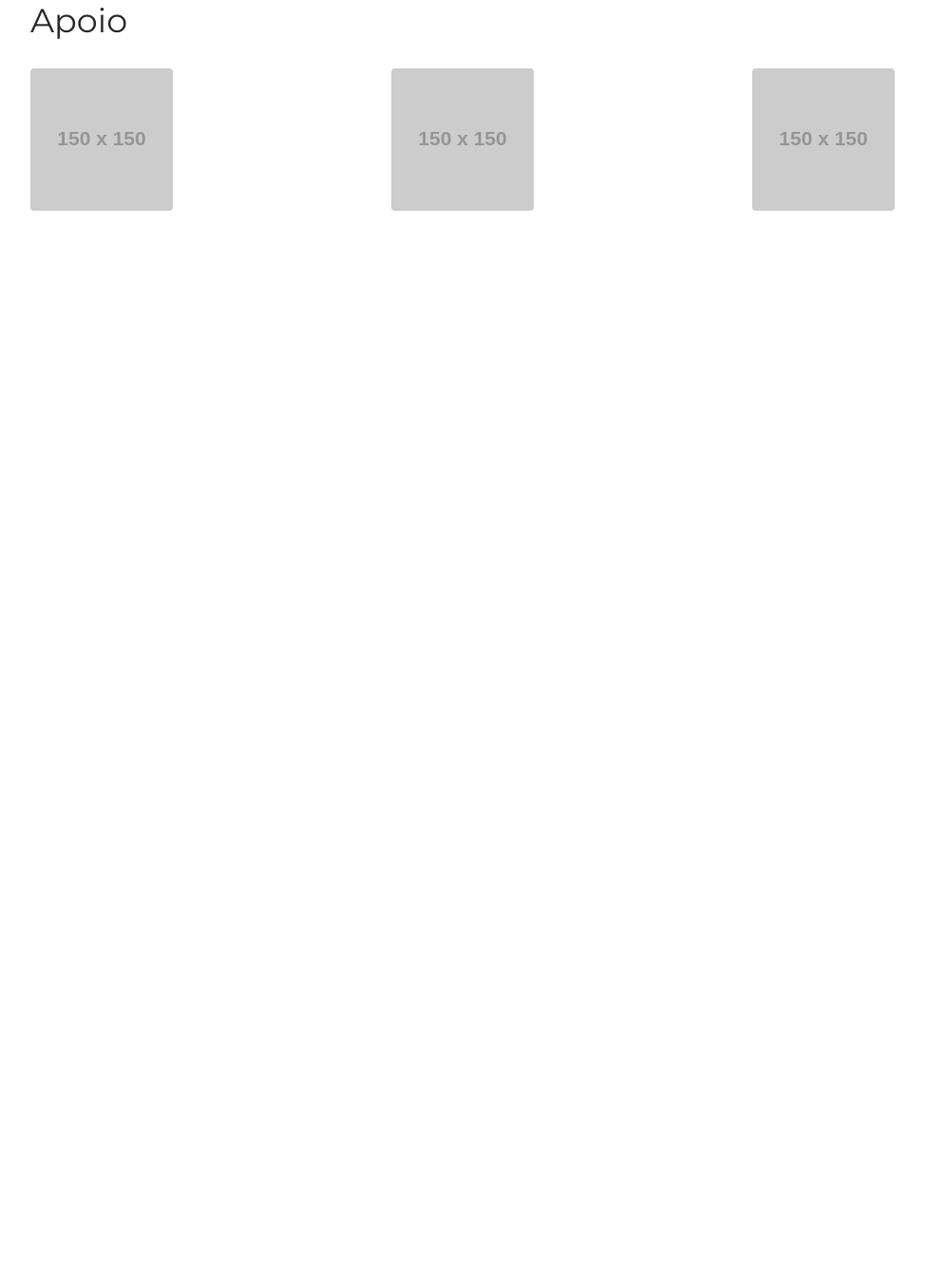
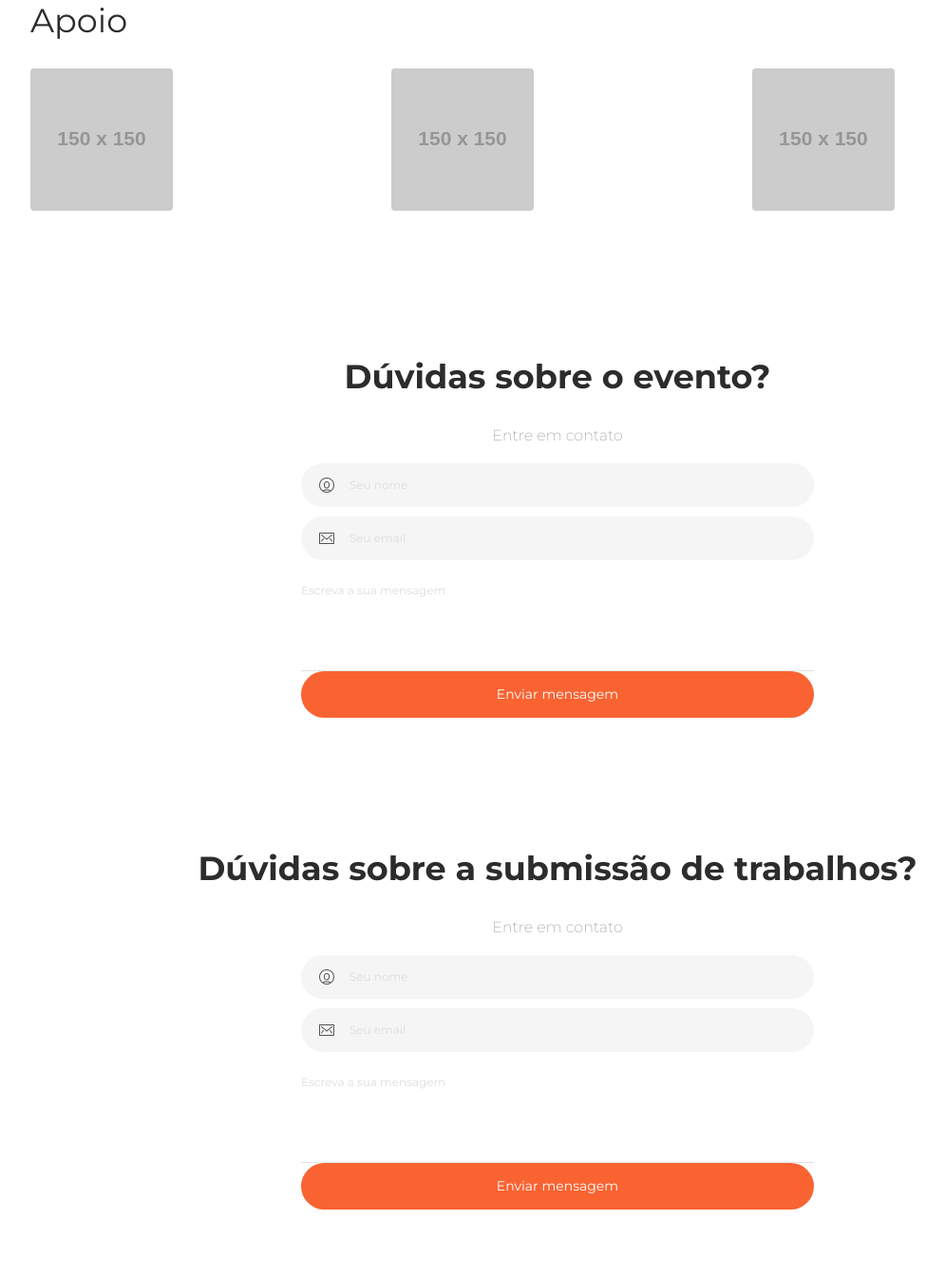
Before and after one commit to cadidh/cadidh.github.io, a website: page index.html in a window 1280 px wide. Shown: the part 3617-4961 px from the top of the page at 95% size, without its empty margins (53-1048 px from the left). Before the commit the page ends 3925 px from the top, so only its background shows below. Drawn offline with Linux system fonts and the light colour scheme; placeholder pictures from the web are drawn by us.

Commit message:
Adicionando seções de envio de dúvidas

```diff
--- a/index.html
+++ b/index.html
@@ -239,6 +239,62 @@
                     </div>
                 </div>
             </div>
+            <div class="section section-contact-us text-center">
+                <div class="container">
+                    <h2 class="title">Dúvidas sobre o evento?</h2>
+                    <p class="description">Entre em contato</p>
+                    <div class="row">
+                        <div class="col-lg-6 text-center offset-lg-3 col-md-8 offset-md-2">
+                            <div class="input-group form-group-no-border input-lg">
+                                <span class="input-group-addon">
+                                    <i class="now-ui-icons users_circle-08"></i>
+                                </span>
+                                <input type="text" class="form-control" placeholder="Seu nome">
+                            </div>
+                            <div class="input-group form-group-no-border input-lg">
+                                <span class="input-group-addon">
+                                    <i class="now-ui-icons ui-1_email-85"></i>
+                                </span>
+                                <input type="text" class="form-control" placeholder="Seu email">
+                            </div>
+                            <div class="textarea-container">
+                                <textarea class="form-control" name="name" rows="4" cols="80" placeholder="Escreva a sua mensagem"></textarea>
+                            </div>
+                            <div class="send-button">
+                                <a href="#pablo" class="btn btn-primary btn-round btn-block btn-lg">Enviar mensagem</a>
+                            </div>
+                        </div>
+                    </div>
+                </div>
+            </div>
+            <div class="section section-contact-us text-center">
+                <div class="container">
+                    <h2 class="title">Dúvidas sobre a submissão de trabalhos?</h2>
+                    <p class="description">Entre em contato</p>
+                    <div class="row">
+                        <div class="col-lg-6 text-center offset-lg-3 col-md-8 offset-md-2">
+                            <div class="input-group form-group-no-border input-lg">
+                                <span class="input-group-addon">
+                                    <i class="now-ui-icons users_circle-08"></i>
+                                </span>
+                                <input type="text" class="form-control" placeholder="Seu nome">
+                            </div>
+                            <div class="input-group form-group-no-border input-lg">
+                                <span class="input-group-addon">
+                                    <i class="now-ui-icons ui-1_email-85"></i>
+                                </span>
+                                <input type="text" class="form-control" placeholder="Seu email">
+                            </div>
+                            <div class="textarea-container">
+                                <textarea class="form-control" name="name" rows="4" cols="80" placeholder="Escreva a sua mensagem"></textarea>
+                            </div>
+                            <div class="send-button">
+                                <a href="#pablo" class="btn btn-primary btn-round btn-block btn-lg">Enviar mensagem</a>
+                            </div>
+                        </div>
+                    </div>
+                </div>
+            </div>
         </div>
     </div>
 </body>
```
